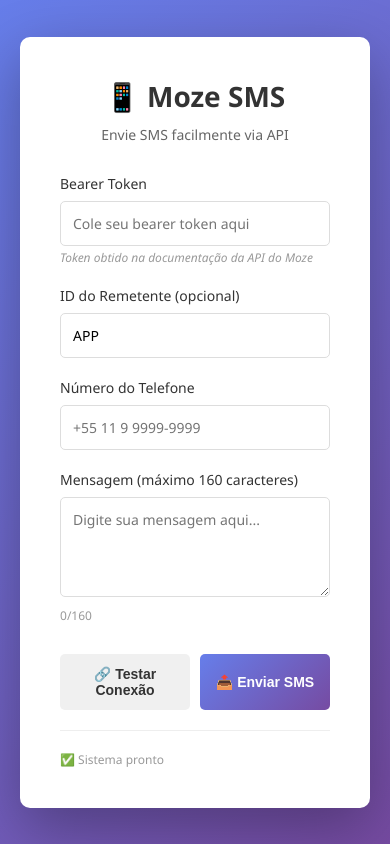
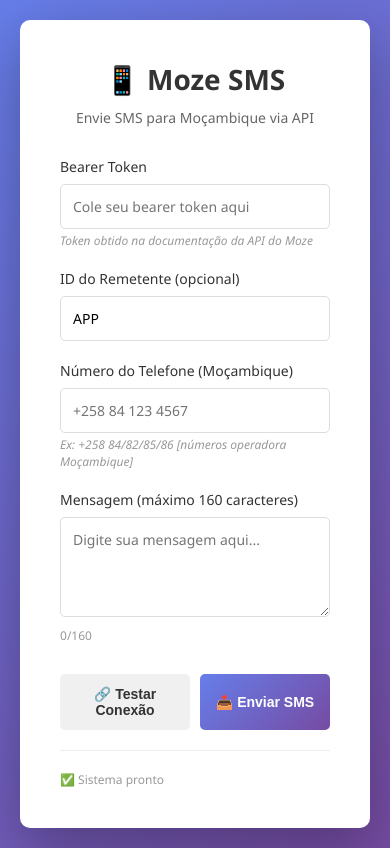
Before and after one commit to adrianomabote/Bulk-SMS, a Flask app: page / in a window 390 px wide. Run offline with Flask 3, Linux system fonts and the light colour scheme.

Commit message:
Update SMS app to support sending messages to Mozambique
Modify the index.html template to update the phone number input placeholder and hint text to reflect Mozambique's country code (+258) and common mobile network prefixes.

Replit-Commit-Author: Agent
Replit-Commit-Session-Id: 57c2c633-1177-4230-9ae8-f840d930a8cc
Replit-Commit-Checkpoint-Type: full_checkpoint
Replit-Commit-Event-Id: 2ac17b36-69b7-46f6-bc14-840a92d0160a
Replit-Commit-Screenshot-Url: https://storage.googleapis.com/screenshot-production-us-central1/87f46b28-9e49-4b95-b8be-7ef8234b7c54/57c2c633-1177-4230-9ae8-f840d930a8cc/8MZIeSP

```diff
--- a/templates/index.html
+++ b/templates/index.html
@@ -205,7 +205,7 @@
     <div class="container">
         <div class="header">
             <h1>📱 Moze SMS</h1>
-            <p>Envie SMS facilmente via API</p>
+            <p>Envie SMS para Moçambique via API</p>
         </div>
 
         <div id="alert" class="alert"></div>
@@ -223,8 +223,9 @@
             </div>
 
             <div class="form-group">
-                <label for="phone">Número do Telefone</label>
-                <input type="tel" id="phone" name="phone" placeholder="+55 11 9 9999-9999" required>
+                <label for="phone">Número do Telefone (Moçambique)</label>
+                <input type="tel" id="phone" name="phone" placeholder="+258 84 123 4567" required>
+                <div class="token-hint">Ex: +258 84/82/85/86 [números operadora Moçambique]</div>
             </div>
 
             <div class="form-group">
```
